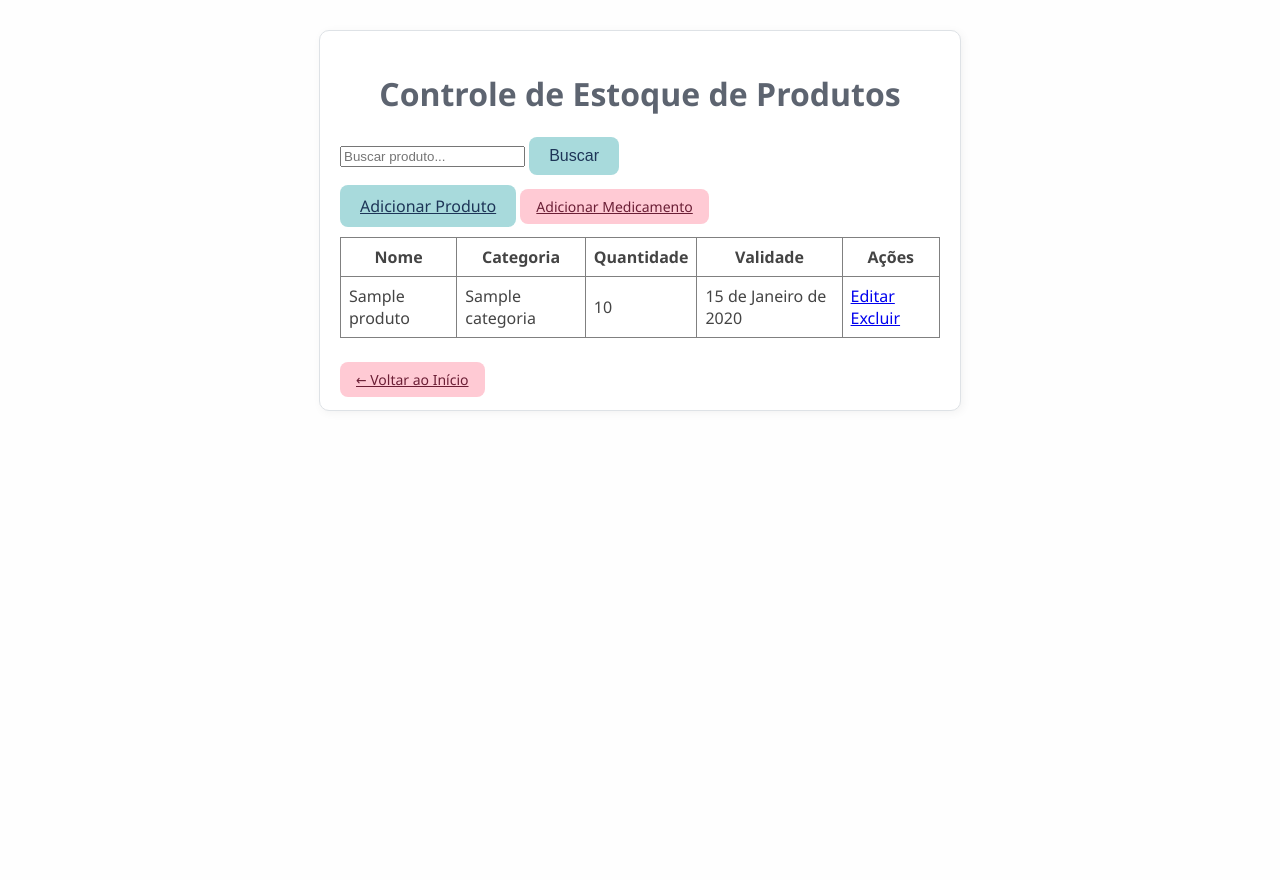
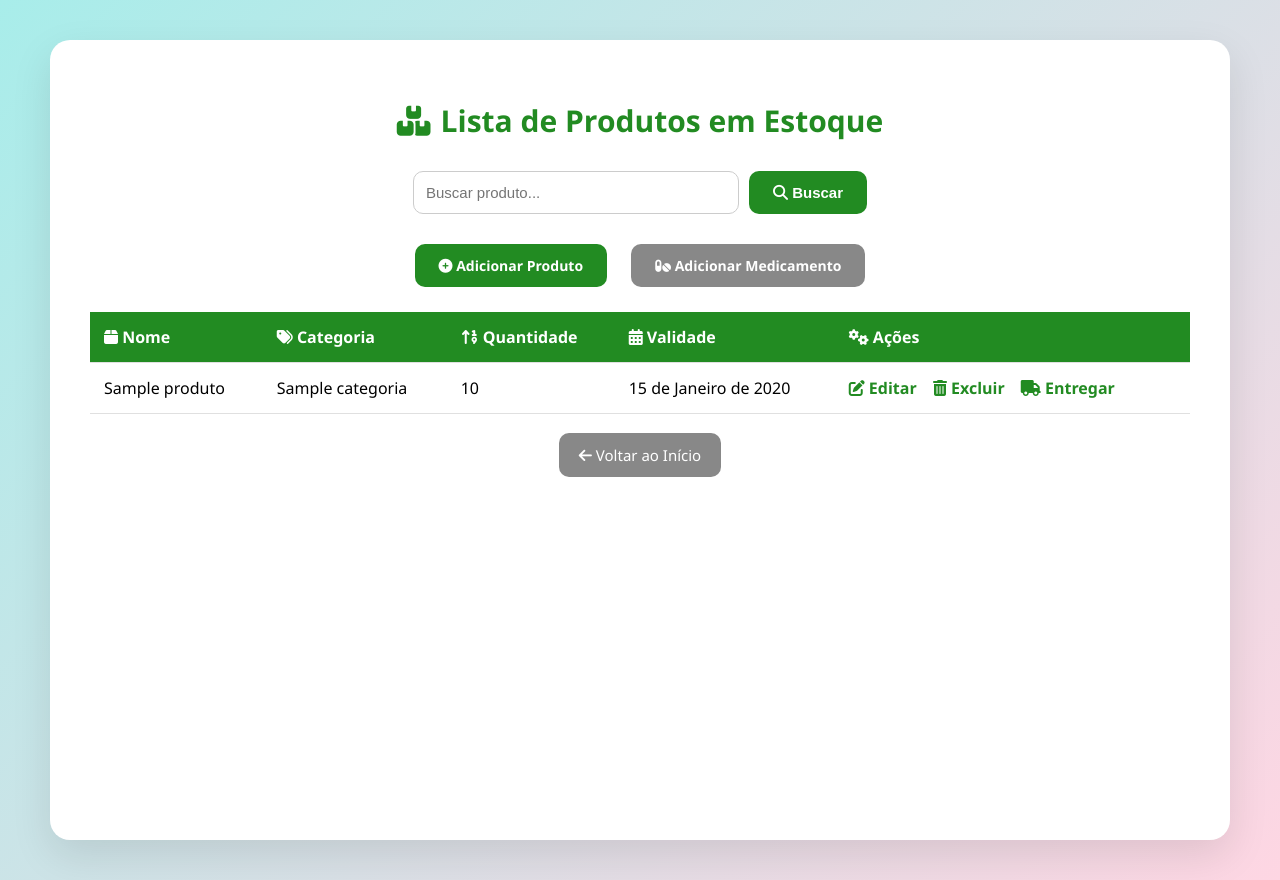
Before and after one commit to Adrianabfp/FarmControl, a Django app: page /estoque/ in a window 1280 px wide. Before the commit the page ends 411 px from the top, so only its background shows below. Run offline with Django 5.2, Linux system fonts and the light colour scheme; a user stored in the database is signed in; tables that the repository leaves empty hold one stand-in row (values such as "Sample post").

Commit message:
Atualiza templates, views e configurações; adiciona entrega de produto

```diff
--- a/estoque/forms.py
+++ b/estoque/forms.py
@@ -15,3 +15,8 @@ class MedicamentoForm(forms.ModelForm):
         super().__init__(*args, **kwargs)
         for field in self.fields.values():
             field.widget.attrs.update({'class': 'input-form'})
+
+class EntregaForm(forms.Form):
+    paciente = forms.CharField(label="Para quem", max_length=100)
+    data_entrega = forms.DateField(label="Data da Entrega", widget=forms.DateInput(attrs={'type': 'date'}))
+    quantidade = forms.IntegerField(label="Quantidade", min_value=1)
--- a/estoque/static/estoque/css/estilo.css
+++ /dev/null
@@ -1,56 +0,0 @@
-
-/* estilo.css */
-
-body {
-    background-color: #fefefe; /* branco suave */
-    font-family: 'Segoe UI', Tahoma, Geneva, Verdana, sans-serif;
-    margin: 20px;
-    color: #444; /* cinza escuro, bom contraste com fundo claro */
-}
-
-h1, h2 {
-    color: #5d6470; /* azul acinzentado pastel */
-    text-align: center;
-}
-
-.botao-principal {
-    background-color: #a8dadc; /* verde-água pastel */
-    color: #1d3557; /* azul escuro */
-    padding: 10px 20px;
-    border: none;
-    border-radius: 8px;
-    font-size: 16px;
-    cursor: pointer;
-    transition: background-color 0.3s ease, transform 0.2s ease;
-}
-
-.botao-principal:hover {
-    background-color: #84c7c9; /* tom mais escuro do verde-água */
-    transform: scale(1.03); /* leve crescimento ao passar o mouse */
-}
-
-.botao-secundario {
-    background-color: #ffcad4; /* rosa pastel */
-    color: #6b1e35; /* vinho escuro */
-    padding: 8px 16px;
-    border: none;
-    border-radius: 8px;
-    font-size: 14px;
-    cursor: pointer;
-    transition: background-color 0.3s ease, transform 0.2s ease;
-}
-
-.botao-secundario:hover {
-    background-color: #f4a6b3; /* rosa um pouco mais escuro */
-    transform: scale(1.03);
-}
-
-.caixa {
-    background-color: #ffffff; /* branco puro para destaque */
-    border: 1px solid #dee2e6;
-    padding: 20px;
-    border-radius: 10px;
-    box-shadow: 2px 2px 10px rgba(0,0,0,0.05);
-    max-width: 600px;
-    margin: 30px auto;
-}
--- a/estoque/templates/estoque/lista_produtos.html
+++ b/estoque/templates/estoque/lista_produtos.html
@@ -3,34 +3,177 @@
 <html lang="pt-br">
 <head>
   <meta charset="UTF-8">
-    <title>Controle de Estoque</title>
-    <link rel="stylesheet" href="{% static 'estoque/css/estilo.css' %}">
+  <title>Lista de Produtos</title>
+  <link rel="stylesheet" href="https://cdnjs.cloudflare.com/ajax/libs/font-awesome/6.5.0/css/all.min.css">
+  <style>
+    body {
+      font-family: 'Segoe UI', Tahoma, Geneva, Verdana, sans-serif;
+      background: linear-gradient(135deg, #a8edea, #fed6e3);
+      margin: 0;
+      padding: 40px;
+      display: flex;
+      justify-content: center;
+      min-height: 100vh;
+    }
+
+    .container {
+      width: 100%;
+      max-width: 1100px;
+      background-color: #fff;
+      padding: 40px;
+      border-radius: 20px;
+      box-shadow: 0 15px 40px rgba(0, 0, 0, 0.1);
+    }
+
+    h1 {
+      text-align: center;
+      color: #228B22;
+      margin-bottom: 30px;
+      font-size: 30px;
+      display: flex;
+      justify-content: center;
+      align-items: center;
+      gap: 10px;
+    }
+
+    form {
+      display: flex;
+      justify-content: center;
+      gap: 10px;
+      margin-bottom: 30px;
+    }
+
+    input[type="text"] {
+      padding: 12px;
+      border-radius: 10px;
+      border: 1px solid #ccc;
+      width: 300px;
+      font-size: 15px;
+    }
+
+    button {
+      padding: 12px 24px;
+      background-color: #228B22;
+      color: white;
+      border: none;
+      border-radius: 10px;
+      cursor: pointer;
+      font-weight: bold;
+      font-size: 15px;
+      transition: background-color 0.2s;
+    }
+
+    button:hover {
+      background-color: #1a731a;
+    }
+
+    .actions {
+      text-align: center;
+      margin-bottom: 25px;
+    }
+
+    .actions a {
+      display: inline-block;
+      padding: 12px 24px;
+      border-radius: 10px;
+      text-decoration: none;
+      font-weight: bold;
+      margin: 0 10px;
+      font-size: 14px;
+      transition: transform 0.2s;
+    }
+
+    .actions a:hover {
+      transform: scale(1.05);
+    }
+
+    .botao-verde {
+      background-color: #228B22;
+      color: white;
+    }
+
+    .botao-cinza {
+      background-color: #888;
+      color: white;
+    }
+
+    table {
+      width: 100%;
+      border-collapse: collapse;
+      margin-top: 10px;
+    }
+
+    th, td {
+      padding: 14px;
+      text-align: left;
+      border-bottom: 1px solid #e0e0e0;
+    }
+
+    th {
+      background-color: #228B22;
+      color: white;
+    }
+
+    tr:hover {
+      background-color: #f9f9f9;
+    }
+
+    .acoes a {
+      color: #228B22;
+      margin-right: 12px;
+      font-weight: bold;
+      text-decoration: none;
+    }
+
+    .acoes a:hover {
+      text-decoration: underline;
+    }
+
+    .voltar {
+      margin-top: 30px;
+      text-align: center;
+    }
+
+    .voltar a {
+      background-color: #888;
+      color: white;
+      padding: 12px 20px;
+      border-radius: 10px;
+      text-decoration: none;
+      font-size: 15px;
+    }
+
+    .voltar a:hover {
+      background-color: #666;
+    }
+  </style>
 </head>
 <body>
-    <div class="caixa">
-        <h1>Controle de Estoque de Produtos</h1>
+  <div class="container">
+    <h1><i class="fa fa-boxes"></i> Lista de Produtos em Estoque</h1>
 
-        <!-- Barra de Pesquisa -->
     <form method="get" action="">
       <input type="text" name="buscar" placeholder="Buscar produto..." />
-            <button type="submit" class="botao-principal">Buscar</button>
+      <button type="submit"><i class="fa fa-search"></i> Buscar</button>
     </form>
 
-        <!-- Botões -->
-        <div style="margin: 20px 0;">
-            <a href="{% url 'adicionar_produto' %}" class="botao-principal">Adicionar Produto</a>
-            <a href="{% url 'adicionar_medicamento' %}" class="botao-secundario">Adicionar Medicamento</a>
+    <div class="actions">
+      <a href="{% url 'adicionar_produto' %}" class="botao-verde">
+        <i class="fa fa-plus-circle"></i> Adicionar Produto
+      </a>
+      <a href="{% url 'adicionar_medicamento' %}" class="botao-cinza">
+        <i class="fa fa-pills"></i> Adicionar Medicamento
+      </a>
     </div>
 
-        <!-- Tabela de Produtos -->
-        <table border="1" cellpadding="8" style="width: 100%; border-collapse: collapse;">
+    <table>
       <thead>
         <tr>
-                    <th>Nome</th>
-                    <th>Categoria</th>
-                    <th>Quantidade</th>
-                    <th>Validade</th>
-                    <th>Ações</th>
+          <th><i class="fa fa-box"></i> Nome</th>
+          <th><i class="fa fa-tags"></i> Categoria</th>
+          <th><i class="fa fa-sort-numeric-up"></i> Quantidade</th>
+          <th><i class="fa fa-calendar-alt"></i> Validade</th>
+          <th><i class="fa fa-cogs"></i> Ações</th>
         </tr>
       </thead>
       <tbody>
@@ -40,22 +183,27 @@
             <td>{{ produto.categoria.nome }}</td>
             <td>{{ produto.quantidade }}</td>
             <td>{{ produto.data_validade }}</td>
-                        <td>
-                            <a href="{% url 'editar_produto' produto.id %}">Editar</a>
-                            <a href="{% url 'excluir_produto' produto.id %}" onclick="return confirm('Tem certeza que deseja excluir?')">Excluir</a>
+            <td class="acoes">
+              <a href="{% url 'editar_produto' produto.id %}"><i class="fa fa-edit"></i> Editar</a>
+              <a href="{% url 'excluir_produto' produto.id %}" onclick="return confirm('Tem certeza que deseja excluir?')">
+                <i class="fa fa-trash-alt"></i> Excluir
+              <a href="{% url 'entregar_produto' produto.id %}">
+                <i class="fa fa-truck"></i> Entregar
+              </a>
             </td>
           </tr>
         {% empty %}
           <tr>
-                        <td colspan="5">Nenhum produto encontrado.</td>
+            <td colspan="5" style="text-align: center; font-style: italic; color: #555;">Nenhum produto encontrado.</td>
           </tr>
         {% endfor %}
       </tbody>
     </table>
 
-        <!-- Botão de voltar ao dashboard -->
-        <div style="margin-top: 30px;">
-            <a href="{% url 'dashboard' %}" class="botao-secundario">← Voltar ao Início</a>
+    <div class="voltar">
+      <a href="{% url 'dashboard' %}">
+        <i class="fa fa-arrow-left"></i> Voltar ao Início
+      </a>
     </div>
   </div>
 </body>
--- a/estoque/urls.py
+++ b/estoque/urls.py
@@ -11,6 +11,8 @@ urlpatterns = [
     path('adicionar-medicamento/', views.adicionar_medicamento, name='adicionar_medicamento'),
     path('editar/<int:pk>/', views.editar_produto, name='editar_produto'),
     path('excluir/<int:pk>/', views.excluir_produto, name='excluir_produto'),
+    path('produtos/<int:produto_id>/entregar/', views.entregar_produto, name='entregar_produto'),
+
 
     # Páginas de login
     path('login/', LoginRedirecionadoView.as_view(), name='login'),  # Usa sua view customizada
--- a/estoque/views.py
+++ b/estoque/views.py
@@ -1,9 +1,11 @@
 from django.shortcuts import render, redirect, get_object_or_404
 from .models import Produto, Medicamento, Categoria
-from .forms import ProdutoForm, MedicamentoForm
+from .forms import ProdutoForm, MedicamentoForm, EntregaForm
 from django.contrib.auth.decorators import login_required
 from django.contrib import messages
 from django.db import IntegrityError
+from django.db.models import Q
+
 
 # Página inicial
 def pagina_inicial(request):
@@ -14,8 +16,12 @@ def pagina_inicial(request):
 def lista_produtos(request):
     produtos = Produto.objects.all()
     busca = request.GET.get('buscar')
+
     if busca:
-        produtos = produtos.filter(nome__icontains=busca)
+        produtos = produtos.filter(
+            Q(nome__icontains=busca) | Q(categoria__nome__icontains=busca)
+        )
+
     produtos = produtos.order_by('nome')
     return render(request, 'estoque/lista_produtos.html', {'produtos': produtos})
 
@@ -59,20 +65,19 @@ def adicionar_medicamento(request):
         form = MedicamentoForm(request.POST)
         if form.is_valid():
             nome = form.cleaned_data['nome']
-            tamanho = form.cleaned_data['tamanho']
+            dosagem = form.cleaned_data['dosagem']
             categoria = form.cleaned_data['categoria']
             data_validade = form.cleaned_data['data_validade']
             ultima_compra = form.cleaned_data['ultima_compra']
-            dosagem = form.cleaned_data['dosagem']
 
             # Verifica se já existe medicamento exatamente igual
             if Medicamento.objects.filter(
                 nome=nome,
-                tamanho=tamanho,
+                dosagem=dosagem,
                 categoria=categoria,
                 data_validade=data_validade,
                 ultima_compra=ultima_compra,
-                dosagem=dosagem
+
             ).exists():
                 messages.error(request, 'Medicamento já cadastrado com todas as mesmas informações!')
             else:
@@ -96,18 +101,19 @@ def adicionar_medicamento(request):
 @login_required
 def editar_produto(request, pk):
     produto = get_object_or_404(Produto, pk=pk)
+
     if request.method == 'POST':
-        form = ProdutoForm(request.POST, instance=produto)
+        form = ProdutoForm(request.POST, instance=produto)  # instância passada para edição
         if form.is_valid():
-            try:
-                form.save()
-                messages.success(request, 'Produto editado com sucesso!')
-                return redirect('lista_produtos')
-            except IntegrityError:
-                messages.error(request, 'Erro ao editar: produto já existe com essas informações.')
+            form.save()
+            messages.success(request, 'Produto editado com sucesso!')
+            return redirect('lista_produtos')  # volta para a lista depois de salvar
     else:
-        form = ProdutoForm(instance=produto)
-    return render(request, 'estoque/editar_produto.html', {'form': form})
+        form = ProdutoForm(instance=produto)  # preenche o formulário com dados existentes
+
+    # Reaproveitando o template de adicionar (por exemplo: 'estoque/adicionar_produto.html')
+    return render(request, 'estoque/adicionar_produto.html', {'form': form, 'editar': True})
+
 
 # Excluir produto
 @login_required
@@ -116,3 +122,29 @@ def excluir_produto(request, pk):
     produto.delete()
     messages.success(request, 'Produto excluído com sucesso!')
     return redirect('lista_produtos')
+
+#Baixar estoque
+@login_required
+def entregar_produto(request, produto_id):
+    produto = get_object_or_404(Produto, id=produto_id)
+
+    if request.method == 'POST':
+        form = EntregaForm(request.POST)
+        if form.is_valid():
+            quantidade_entregue = form.cleaned_data['quantidade']
+            paciente = form.cleaned_data['paciente']
+            data_entrega = form.cleaned_data['data_entrega']
+
+            if quantidade_entregue > produto.quantidade:
+                messages.error(request, 'Não há estoque suficiente para essa entrega.')
+            else:
+                produto.quantidade -= quantidade_entregue
+                produto.save()
+
+                # Aqui você pode salvar os dados da entrega em um modelo, se quiser (não obrigatório)
+                messages.success(request, f'Entrega registrada para {paciente} ({quantidade_entregue} unidades).')
+                return redirect('lista_produtos')
+    else:
+        form = EntregaForm()
+
+    return render(request, 'estoque/entregar_produto.html', {'produto': produto, 'form': form})
--- a/farmcontrol/settings.py
+++ b/farmcontrol/settings.py
@@ -7,7 +7,7 @@ BASE_DIR = Path(__file__).resolve().parent.parent
 # SECRET_KEY e DEBUG via variável de ambiente para segurança em produção
 SECRET_KEY = os.environ.get('SECRET_KEY', 'sua-chave-de-desenvolvimento-aqui')
 
-DEBUG = os.environ.get('DJANGO_DEBUG', 'False').lower() == 'true'
+DEBUG = True
 
 # Ajuste os hosts permitidos para seu domínio no Heroku e localhost
 ALLOWED_HOSTS = ['farmcontrol-adriana-70ca2f0e56ca.herokuapp.com', 'farmcontrol.onrender.com', 'localhost', '127.0.0.1']
@@ -110,3 +110,6 @@ ROLEPERMISSIONS_MODULE = 'usuarios.roles'
 
 # Default auto field
 DEFAULT_AUTO_FIELD = 'django.db.models.BigAutoField'
+
+import logging
+logging.basicConfig(level=logging.DEBUG)
--- a/usuarios/templates/usuarios/dashboard.html
+++ b/usuarios/templates/usuarios/dashboard.html
@@ -7,7 +7,7 @@
     body {
       margin: 0;
       font-family: Arial, sans-serif;
-      background-color: #f2fef2;
+      background: linear-gradient(135deg, #a8edea, #fed6e3);
       display: flex;
       justify-content: center;
       align-items: center;
```
Also changed, not shown: estoque/templates/estoque/adicionar_medicamento.html (+9 -7 lines), estoque/templates/estoque/adicionar_produto.html (+38 -17 lines), estoque/templates/estoque/entregar_produto.html (added, +179 -0 lines), usuarios/templates/registration/login.html (+7 -7 lines), 2 other files. Lines whose indentation alone changed are shown as unchanged.
